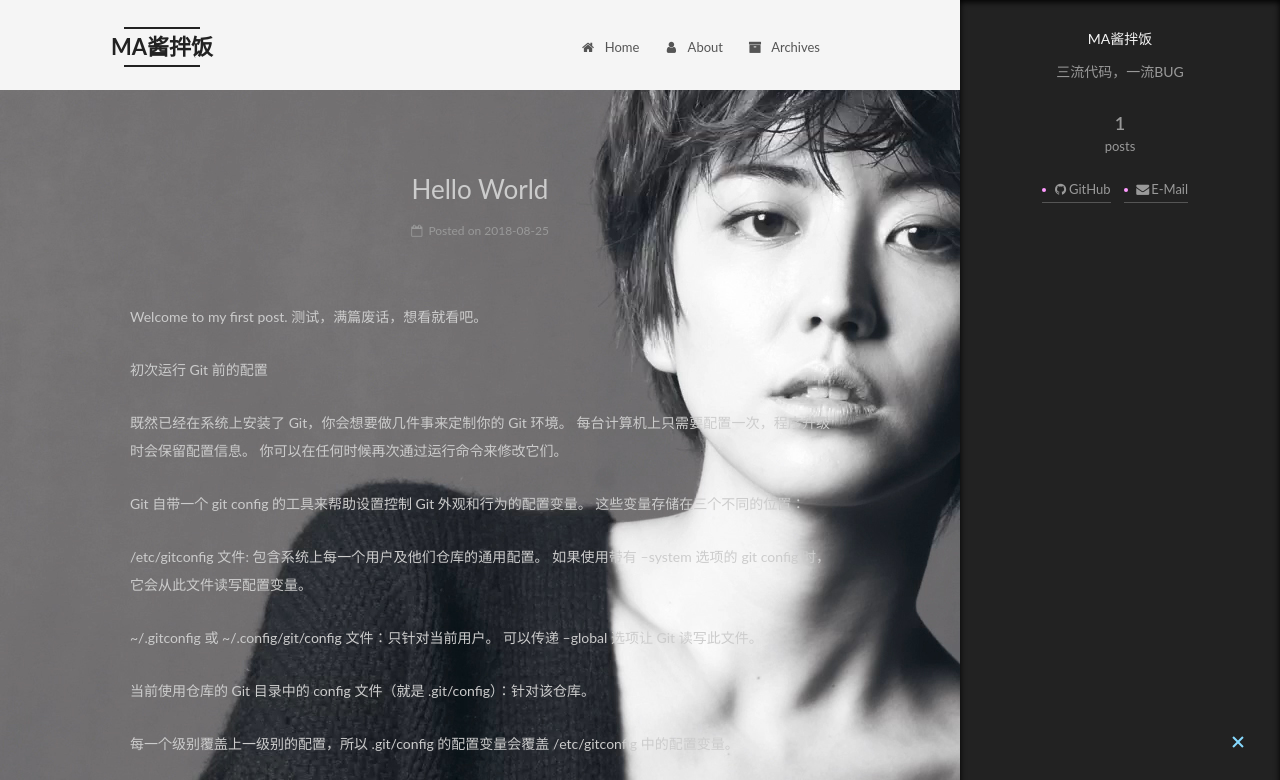
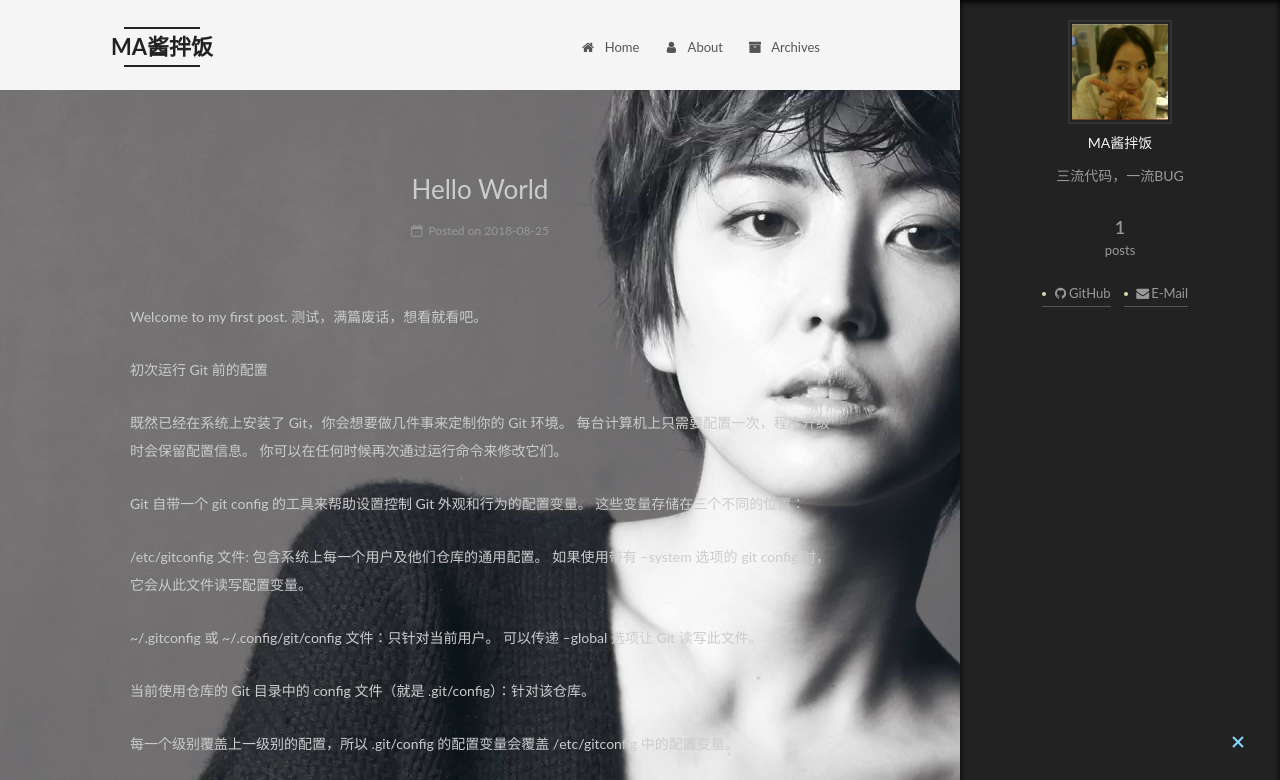
Before and after one commit to sayitoDeng/sayitoDeng.github.io, a plain HTML site: page 2018/08/25/New-Post/index.html in a window 1280 px wide. Both pictures are taken after a click on the element 1238 px from the left and 743 px from the top of the page. Shown: the top 780 px of the page. Drawn offline with Linux system fonts and the light colour scheme.

Commit message:
Site updated: 2018-08-26 22:32:38

```diff
--- a/2018/08/25/New-Post/index.html
+++ b/2018/08/25/New-Post/index.html
@@ -247,7 +247,7 @@
     <span hidden itemprop="author" itemscope itemtype="http://schema.org/Person">
       <meta itemprop="name" content="MA酱拌饭">
       <meta itemprop="description" content="">
-      <meta itemprop="image" content="/images/avatar.gif">
+      <meta itemprop="image" content="/images/masami.png">
     </span>
 
     <span hidden itemprop="publisher" itemscope itemtype="http://schema.org/Organization">
@@ -399,6 +399,10 @@
       <section class="site-overview-wrap sidebar-panel sidebar-panel-active">
         <div class="site-overview">
           <div class="site-author motion-element" itemprop="author" itemscope itemtype="http://schema.org/Person">
+
+              <img class="site-author-image" itemprop="image"
+                src="/images/masami.png"
+                alt="MA酱拌饭" />
 
               <p class="site-author-name" itemprop="name">MA酱拌饭</p>
               <p class="site-description motion-element" itemprop="description">三流代码，一流BUG</p>
--- a/css/main.css
+++ b/css/main.css
@@ -1822,7 +1822,7 @@ pre .javascript .function {
   width: 4px;
   height: 4px;
   border-radius: 50%;
-  background: #ff9aff;
+  background: #d6e0a8;
 }
 .links-of-blogroll {
   font-size: 13px;
```
Also changed, not shown: about/index.html (+4 -0 lines), archives/2018/08/index.html (+4 -0 lines), archives/2018/index.html (+4 -0 lines), archives/index.html (+4 -0 lines), index.html (+5 -1 lines), images/masami.png (added).
